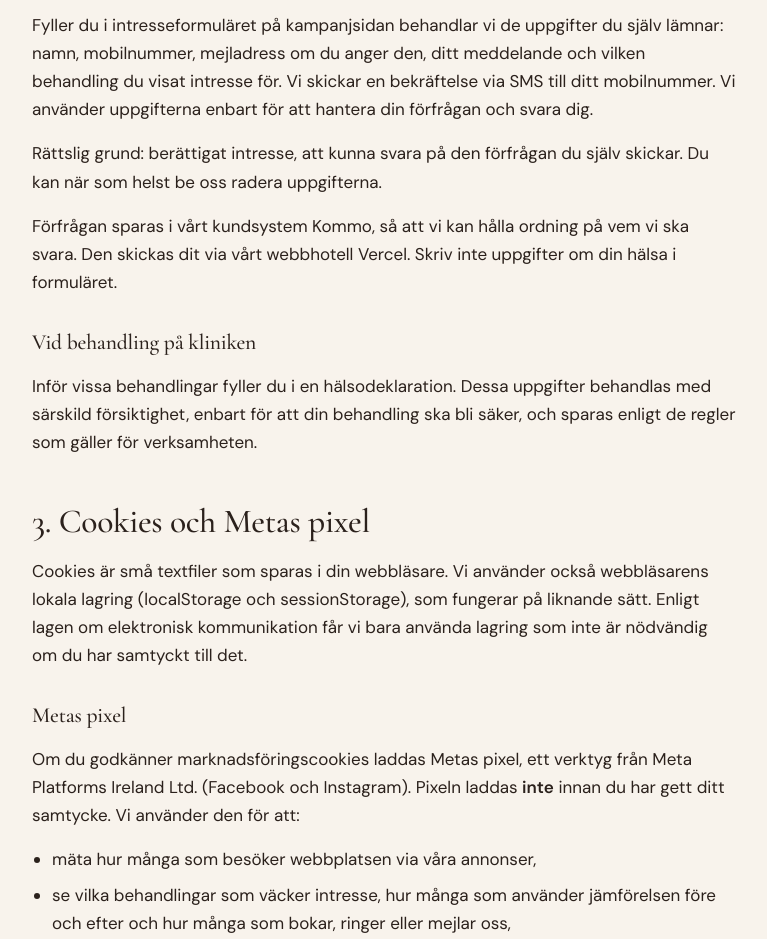
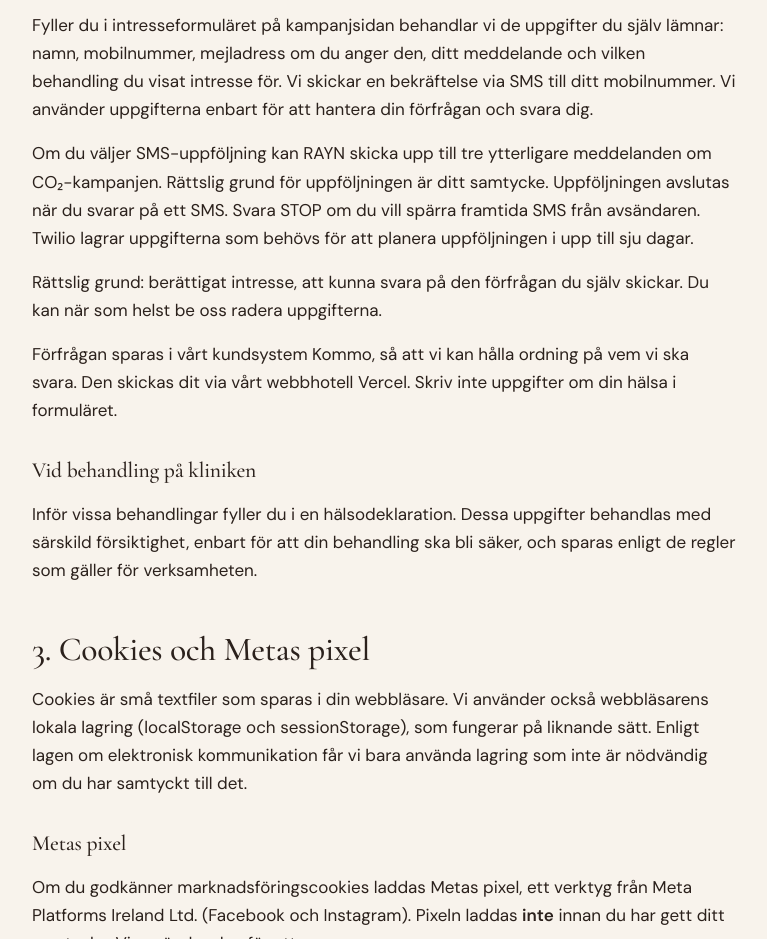
Before and after one commit to Simonnbackstrom/Raniayouness, a plain HTML site: page co2/integritetspolicy.html in a window 1280 px wide. Shown: the part 1740-2679 px from the top of the page, without its empty margins (32-799 px from the left). Drawn offline with nearby package versions, Linux system fonts and the light colour scheme.

Commit message:
Beskriv samtycke och avregistrering för uppföljnings-SMS

```diff
--- a/co2/integritetspolicy.html
+++ b/co2/integritetspolicy.html
@@ -92,6 +92,7 @@
 
           <h3 id="intresse">När du gör en intresseanmälan</h3>
           <p>Fyller du i intresseformuläret på kampanjsidan behandlar vi de uppgifter du själv lämnar: namn, mobilnummer, mejladress om du anger den, ditt meddelande och vilken behandling du visat intresse för. Vi skickar en bekräftelse via SMS till ditt mobilnummer. Vi använder uppgifterna enbart för att hantera din förfrågan och svara dig.</p>
+          <p>Om du väljer SMS-uppföljning kan RAYN skicka upp till tre ytterligare meddelanden om CO₂-kampanjen. Rättslig grund för uppföljningen är ditt samtycke. Uppföljningen avslutas när du svarar på ett SMS. Svara STOP om du vill spärra framtida SMS från avsändaren. Twilio lagrar uppgifterna som behövs för att planera uppföljningen i upp till sju dagar.</p>
           <p>Rättslig grund: berättigat intresse, att kunna svara på den förfrågan du själv skickar. Du kan när som helst be oss radera uppgifterna.</p>
           <p>Förfrågan sparas i vårt kundsystem Kommo, så att vi kan hålla ordning på vem vi ska svara. Den skickas dit via vårt webbhotell Vercel. Skriv inte uppgifter om din hälsa i formuläret.</p>
 
```
